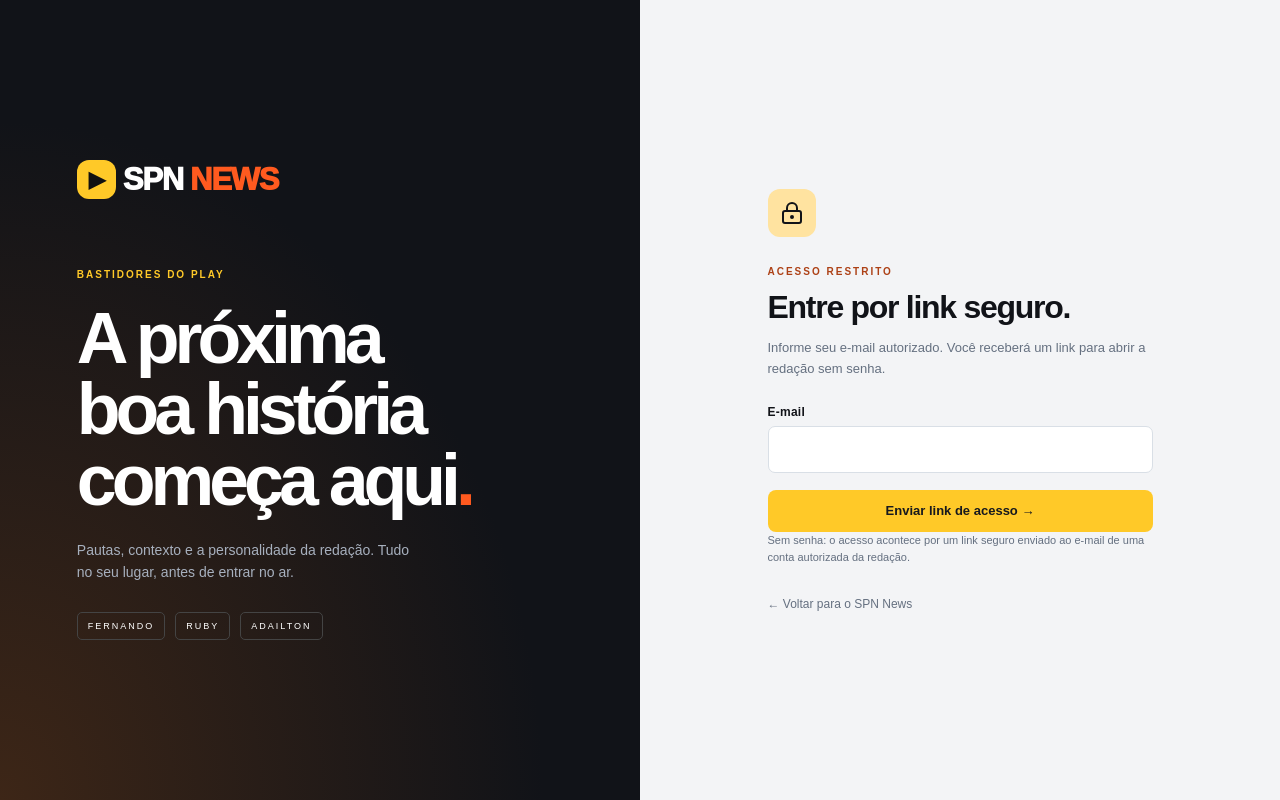
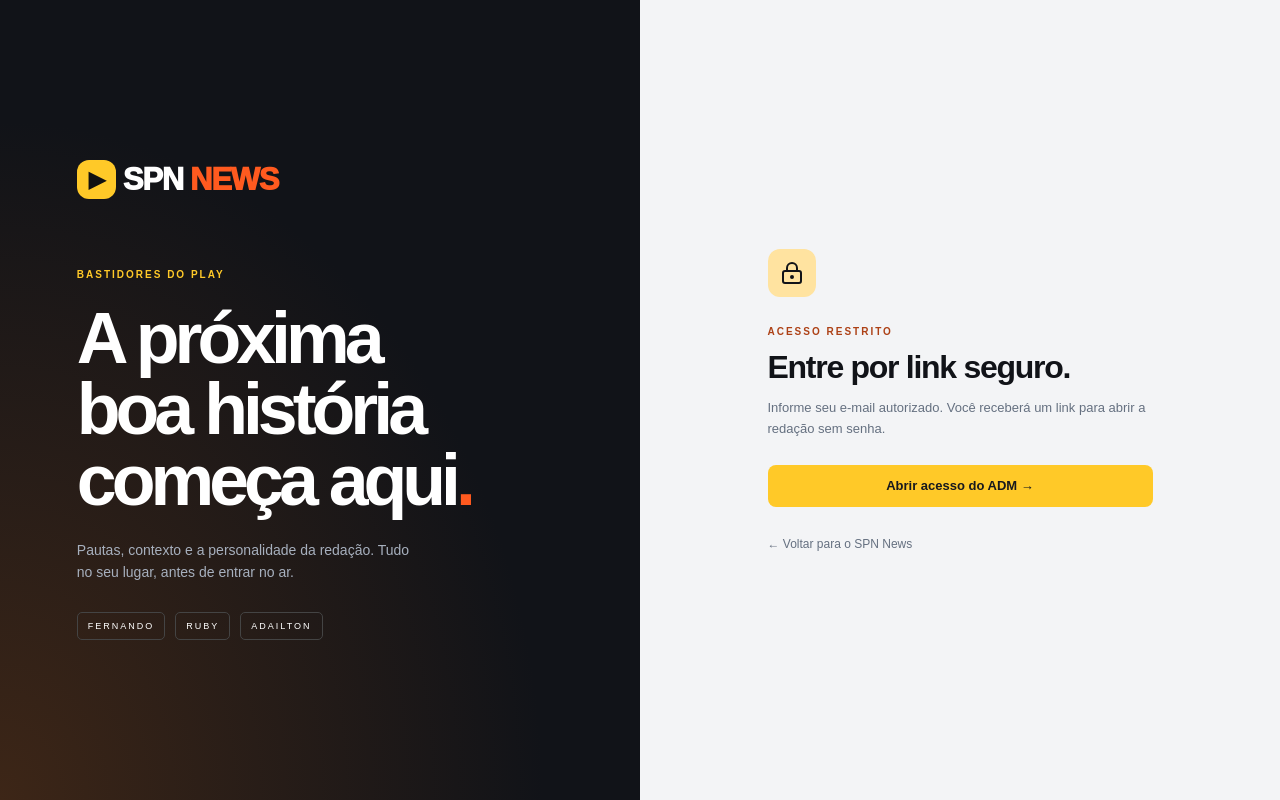
Before and after one commit to cirithrunes-jpg/spn-news, a Next.js app: page /admin/login in a window 1280 px wide. Built offline with nearby package versions, Linux system fonts and the light colour scheme; no server answers; a web font is replaced by a local one.

Commit message:
feat: remover campos de login do painel admin

```diff
--- a/src/app/admin/login/form.tsx
+++ b/src/app/admin/login/form.tsx
@@ -1,22 +1,15 @@
 'use client';
 
 import { useActionState } from 'react';
-import { login } from '../auth/actions';
+import { requestAdminAccess } from '../auth/actions';
 
 export function LoginForm({ configured }: { configured: boolean; reset?: boolean }) {
-  const [result, action, pending] = useActionState(login, { message: '' });
+  const [result, action, pending] = useActionState(requestAdminAccess, { message: '' });
 
-  return <>
-    <form action={action} className="desk-form">
-      <label>
-        E-mail
-        <input type="email" name="email" autoComplete="email" required maxLength={254}/>
-      </label>
-      {result.message && <p role="status" className={result.success ? 'desk-success' : 'desk-notice'}>{result.message}</p>}
-      <button className="desk-button" disabled={!configured || pending}>
-        {pending ? 'Enviando…' : 'Enviar link de acesso →'}
-      </button>
-    </form>
-    <p className="desk-muted login-note">Sem senha: o acesso acontece por um link seguro enviado ao e-mail de uma conta autorizada da redação.</p>
-  </>;
+  return <form action={action} className="desk-form">
+    {result.message && <p role="status" className={result.success ? 'desk-success' : 'desk-notice'}>{result.message}</p>}
+    <button className="desk-button" disabled={!configured || pending}>
+      {pending ? 'Enviando acesso…' : 'Abrir acesso do ADM →'}
+    </button>
+  </form>;
 }
```
